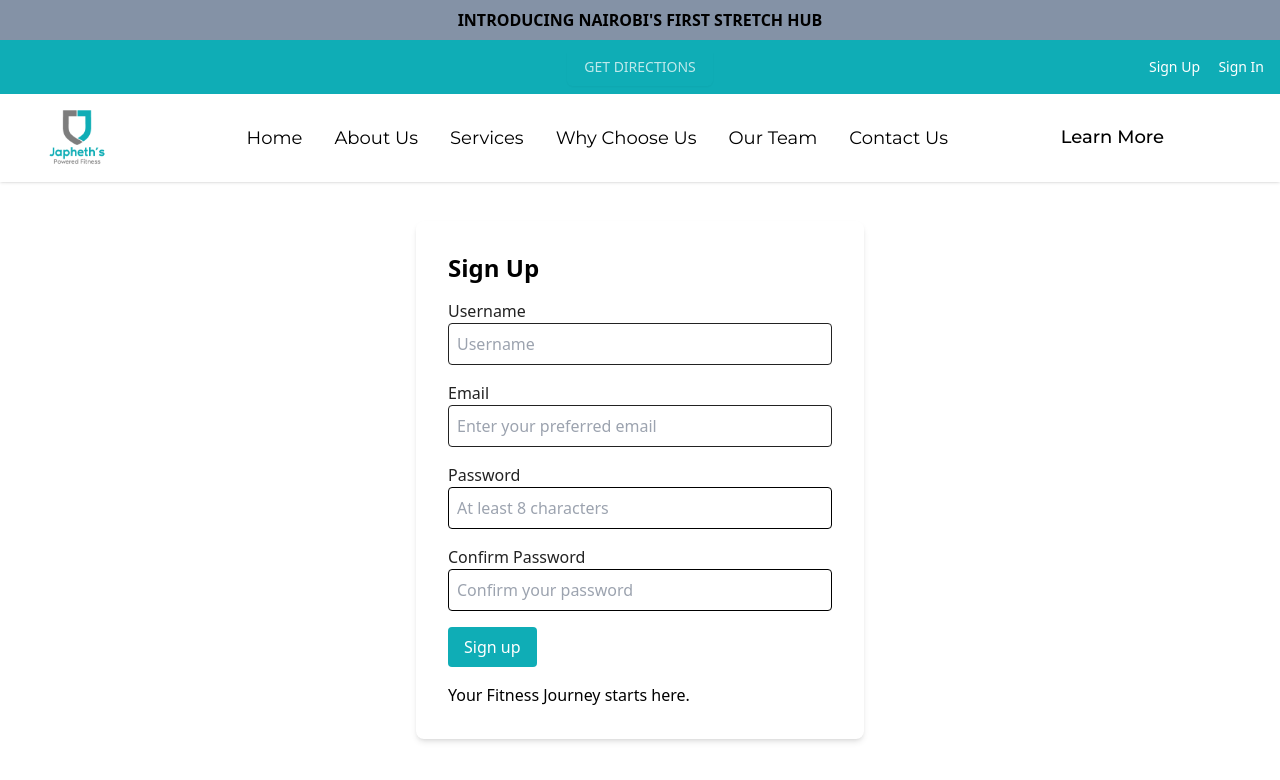
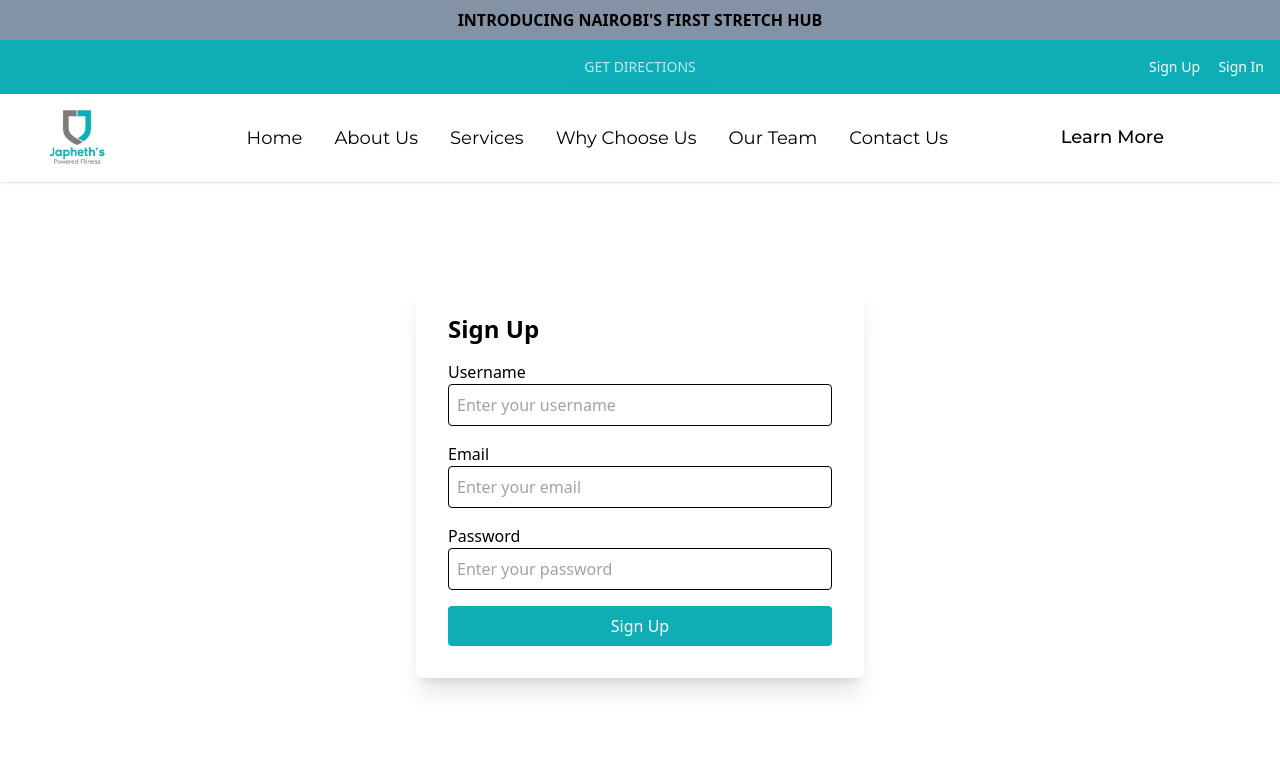
Before and after one commit to meshack-vs-you-all/first-jpf-template, a React (Vite) app: page /signup in a window 1280 px wide. Shown: the top 780 px of the page. Built offline with nearby package versions, Linux system fonts and the light colour scheme.

Commit message:
user login and signup successful

```diff
--- a/src/components/Auth/Signup.jsx
+++ b/src/components/Auth/Signup.jsx
@@ -1,12 +1,10 @@
-// src/components/Auth/Signup.jsx
 import { useState } from 'react';
+import { useNavigate } from 'react-router-dom';
 import axios from 'axios';
-import { useNavigate } from 'react-router-dom';
 
 const Signup = () => {
-    const [formData, setFormData] = useState({ username: '', email: '', password: '', confirmPassword: '' });
+    const [formData, setFormData] = useState({ username: '', email: '', password: '' });
     const [error, setError] = useState('');
-    const [passwordMatchError, setPasswordMatchError] = useState('');
     const navigate = useNavigate();
 
     const handleChange = (e) => {
@@ -15,77 +13,58 @@ const Signup = () => {
 
     const handleSubmit = async (e) => {
         e.preventDefault();
-        if (formData.password !== formData.confirmPassword) {
-            setPasswordMatchError('Passwords do not match');
-            return;
-        }
         try {
-            await axios.post('http://localhost:8000/users/register', formData);
-            navigate('/auth');
+            const response = await axios.post('http://localhost:8000/users/register', formData);
+            localStorage.setItem('token', response.data.access_token);
+            navigate('/user');
         } catch (error) {
-            setError('Error creating account');
+            setError('Error during registration');
         }
     };
 
     return (
         <div className="flex items-center justify-center min-h-screen bg-white p-5">
-            <div className="max-w-md w-full bg-white p-8 rounded-lg shadow-md">
+            <div className="max-w-md w-full bg-white p-8 rounded-lg shadow-xl">
                 <h2 className="text-2xl font-bold mb-4">Sign Up</h2>
-
-                {error && <p className="text-red mb-4">{error}</p>}
-                {passwordMatchError && <p className="text-red mb-4">{passwordMatchError}</p>}
+                {error && <p className="text-red-500 mb-4">{error}</p>}
                 <form onSubmit={handleSubmit} className="space-y-4">
                     <div>
-                        <label htmlFor="username" className="block text-black">Username</label>
+                        <label htmlFor="username" className="block text-gray-700">Username</label>
                         <input
                             type="text"
                             name="username"
-                            placeholder="Username"
+                            placeholder="Enter your username"
                             value={formData.username}
                             onChange={handleChange}
-                            className="w-full p-2 border border-black rounded"
+                            className="w-full p-2 border border-gray-300 rounded"
                         />
                     </div>
                     <div>
-                        <label htmlFor="email" className="block text-black">Email</label>
+                        <label htmlFor="email" className="block text-gray-700">Email</label>
                         <input
                             type="email"
                             name="email"
-                            placeholder="Enter your preferred email"
+                            placeholder="Enter your email"
                             value={formData.email}
                             onChange={handleChange}
-                            className="w-full p-2 border border-black rounded"
+                            className="w-full p-2 border border-gray-300 rounded"
                         />
                     </div>
                     <div>
-                        <label htmlFor="password" className="block text-black">Password</label>
+                        <label htmlFor="password" className="block text-gray-700">Password</label>
                         <input
                             type="password"
                             name="password"
-                            placeholder="At least 8 characters"
-
+                            placeholder="Enter your password"
                             value={formData.password}
                             onChange={handleChange}
                             className="w-full p-2 border border-gray-300 rounded"
                         />
                     </div>
-                    <div>
-                        <label htmlFor="confirmPassword" className="block text-black">Confirm Password</label>
-                        <input
-                            type="password"
-                            name="confirmPassword"
-                            placeholder="Confirm your password"
-                            value={formData.confirmPassword}
-                            onChange={handleChange}
-                            className="w-full p-2 border border-gray-300 rounded"
-                        />
-                    </div>
-                    <button type="submit" className="w-content px-4 py-2 bg-brand-primary text-white rounded hover:bg-[#61c6dd]">
-                        Sign up
+                    <button type="submit" className="w-full px-4 py-2 bg-brand-primary text-white rounded hover:bg-[#61c6dd] active:text-gray-dark">
+                        Sign Up
                     </button>
-                    <p>Your Fitness Journey starts here.</p>
                 </form>
-
             </div>
         </div>
     );
```
